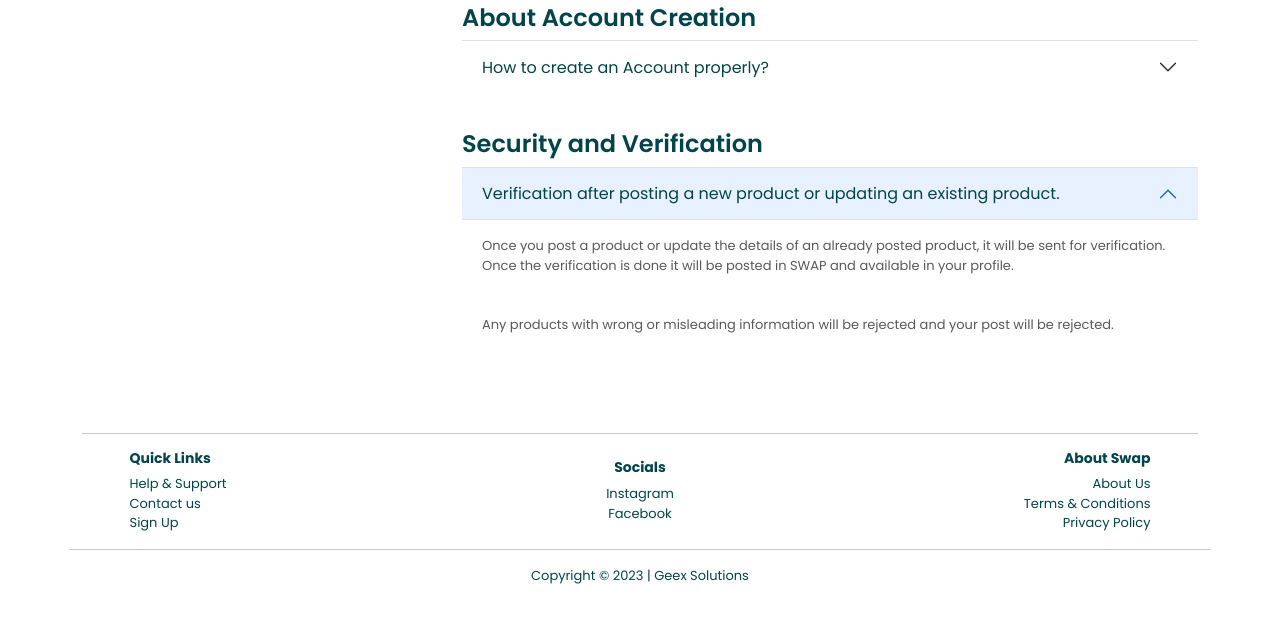
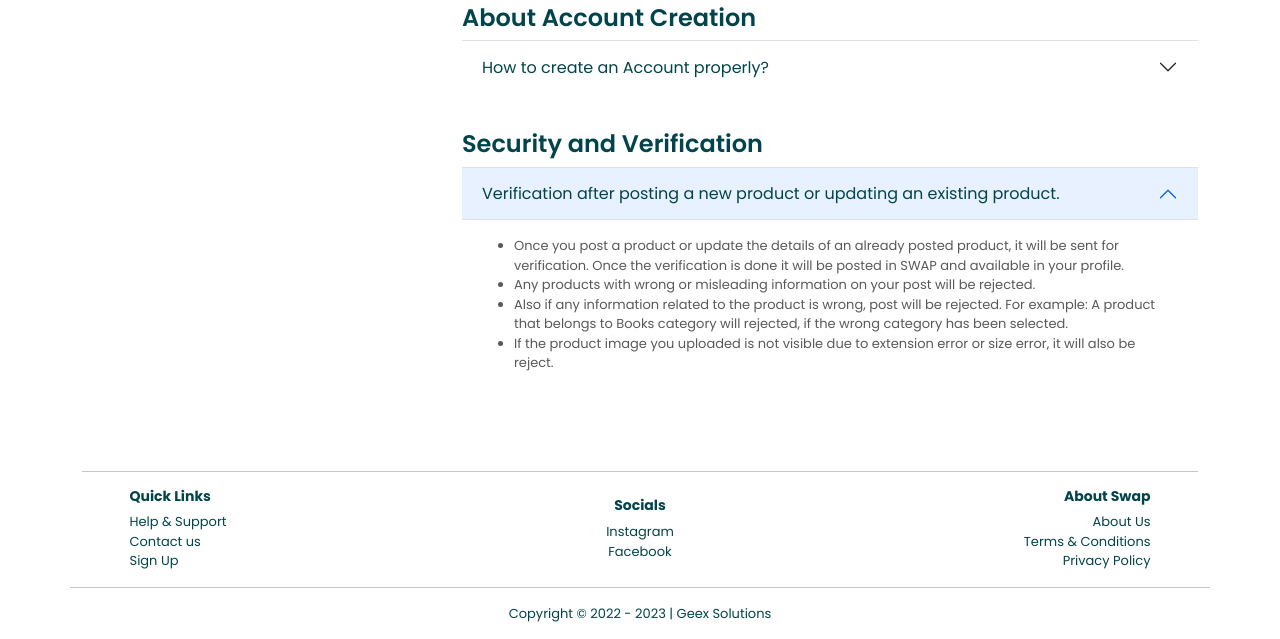
Before and after one commit to Sajidha377/Swap, a PHP site: page /help-and-support.php in a window 1280 px wide, after a click on "Verification after posting a new product or updating an exis". Shown: the part 1393-2032 px from the top of the page. Before the commit the page ends 1977 px from the top, so only its background shows below. Run offline with PHP 8.4, Linux system fonts and the light colour scheme.

Commit message:
70th commit

```diff
--- a/footer.php
+++ b/footer.php
@@ -27,7 +27,8 @@
         </div>
 
         <hr>
-        <p class="copyright" style="text-align:center; color:#02444b; font-size:13px;">Copyright &copy; <script>document.write(new Date().getFullYear())</script> | Geex Solutions</p>
+        <p class="copyright" style="text-align:center; color:#02444b; font-size:13px;">Copyright &copy;
+        2022 - <script>document.write(new Date().getFullYear())</script> | Geex Solutions</p>
       </div>
   </div>
 <!-- End of Footer -->
--- a/footer2.php
+++ b/footer2.php
@@ -26,7 +26,8 @@
         </div>
 
         <hr>
-        <p class="copyright" style="text-align:center; color:#02444b; font-size:13px;">Copyright &copy; <script>document.write(new Date().getFullYear())</script> | Geex Solutions</p>
+        <p class="copyright" style="text-align:center; color:#02444b; font-size:13px;">Copyright &copy;
+        2022 - <script>document.write(new Date().getFullYear())</script> | Geex Solutions</p>
       </div>
   </div>
 <!-- End of Footer -->
--- a/help-and-support.php
+++ b/help-and-support.php
@@ -304,9 +304,15 @@
                       </h2>
                       <div id="flush-collapseNine" class="accordion-collapse collapse" aria-labelledby="flush-headingNine" data-bs-parent="#accordionFlushExample5">
                         <div class="accordion-body">
-                          <p>Once you post a product or update the details of an already posted product, it will be sent for
-                            verification. Once the verification is done it will be posted in SWAP and available in your profile.</p> <br>
-                          <p>Any products with wrong or misleading information will be rejected and your post will be rejected.</p>
+                          <ul>
+                            <li>Once you post a product or update the details of an already posted product, it will be sent for
+                            verification. Once the verification is done it will be posted in SWAP and available in your profile.</li>
+                            <li>Any products with wrong or misleading information on your post will be rejected.</li>
+                            <li>Also if any information related to the product is wrong, post will be rejected. For example: A
+                            product that belongs to Books category will rejected, if the wrong category has been selected.</li>
+                            <li>If the product image you uploaded is not visible due to extension error or size error, it will
+                            also be reject.</li>
+                          </ul>
                         </div>
                       </div>
                     </div>
--- a/privacy-policy.php
+++ b/privacy-policy.php
@@ -65,6 +65,8 @@
 
                 <ul>
                   <li>Email address and contact information</li>
+                  <li>First and Last Name</li>
+                  <li>Encrypted Password</li>
                   <li>Computer sign-on data</li>
                 </ul>
 
--- a/terms-conditions.php
+++ b/terms-conditions.php
@@ -104,7 +104,7 @@
                 please do not use our services. </p> <br>
 
 
-                <h6>Condtions</h6>
+                <h6>Conditions</h6>
                 <p>Our site acts as the venue for members to list and swap items. We are not involved in the actual
                 transaction between swappers. As a result, we have no control over the quality, safety or legality of the
                 items advertised, the truth or accuracy of the listings, the ability of swappers to complete swaps. In
```
Also changed, not shown: 2 other files.
